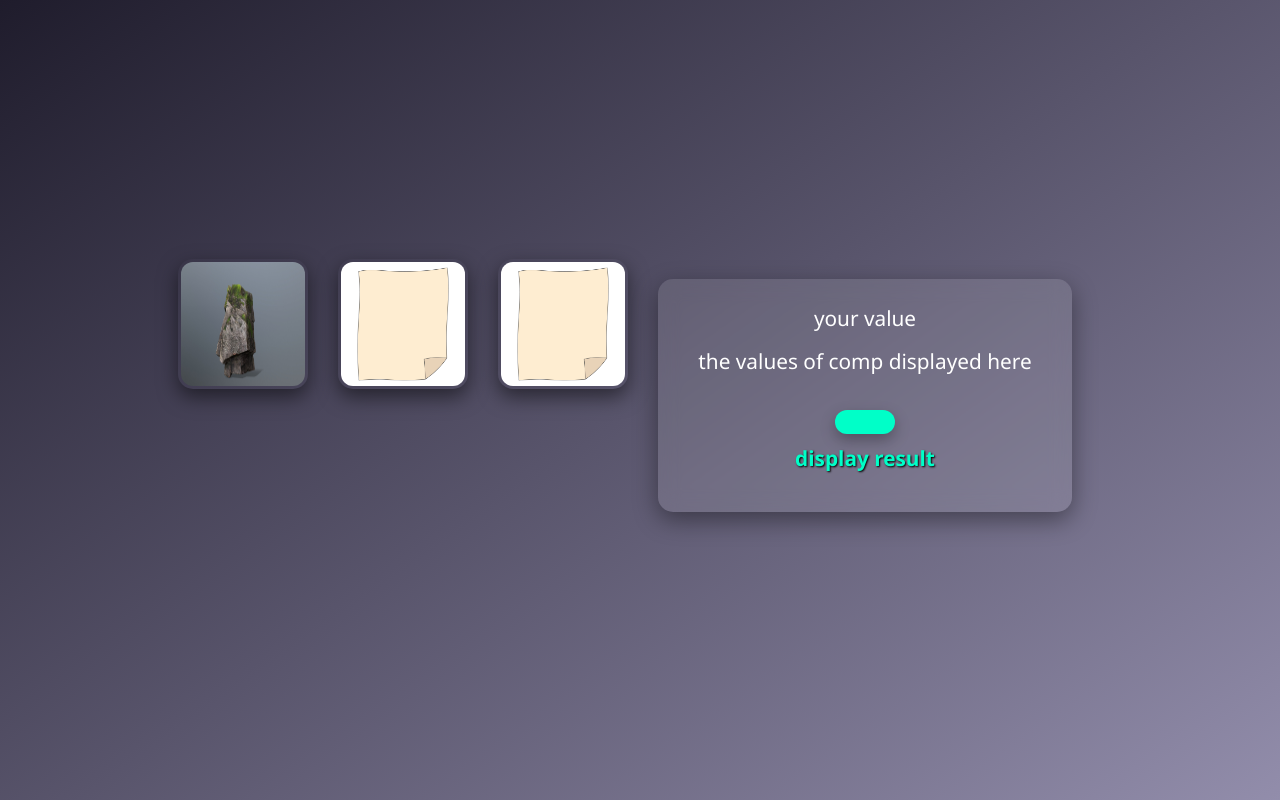
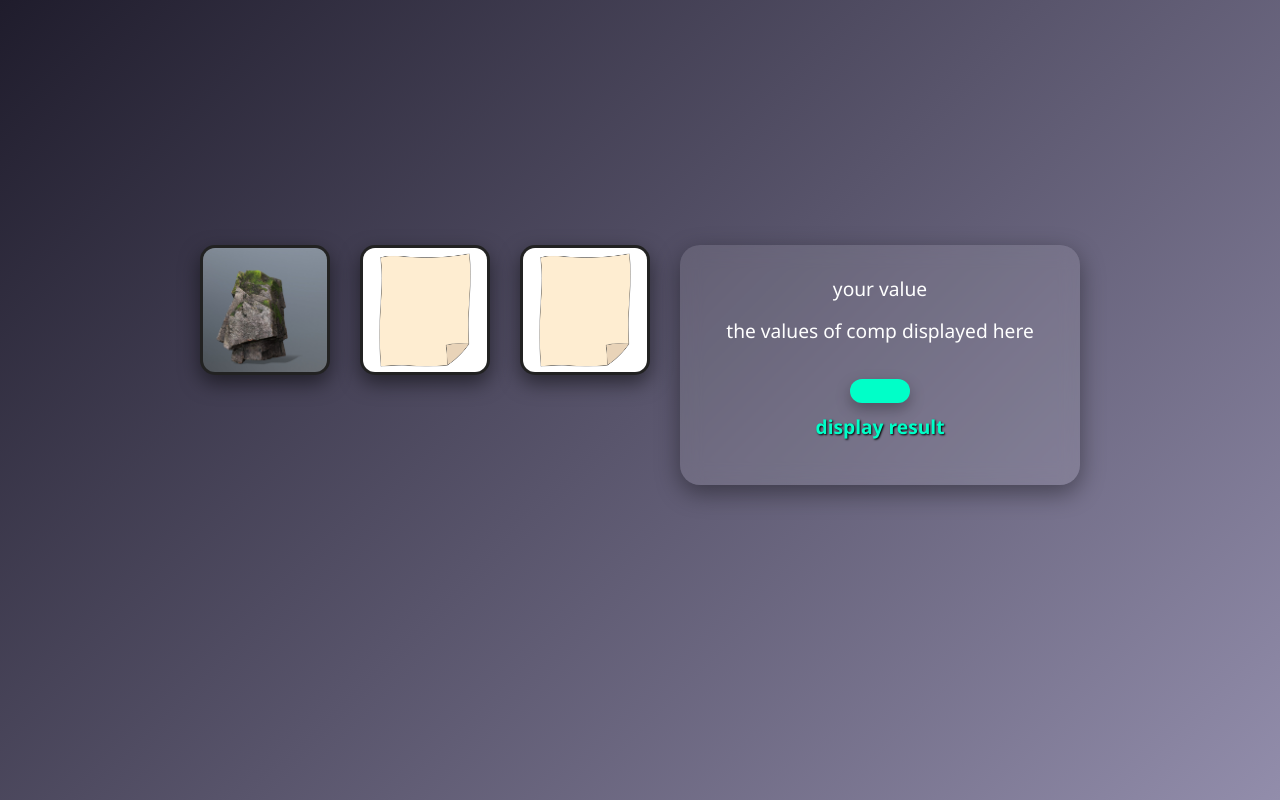
Before and after one commit to snishanth-hub/rock-paper-succors-game, a plain HTML site: page index.html in a window 1280 px wide. Drawn offline with Linux system fonts and the light colour scheme.

Commit message:
Update style.css

```diff
--- a/style.css
+++ b/style.css
@@ -1,4 +1,4 @@
-/* Reset and Base Styles */
+/* 🌐 Reset and Base Styles */
 * {
     margin: 0;
     padding: 0;
@@ -7,61 +7,69 @@
 
 body {
     font-family: 'Segoe UI', Tahoma, Geneva, Verdana, sans-serif;
-    background: linear-gradient(145deg, #1f1c2c, #928dab);
+    background: linear-gradient(135deg, #1f1c2c, #928dab);
     min-height: 100vh;
+    color: #fff;
     display: flex;
     flex-direction: column;
     align-items: center;
     justify-content: center;
-    color: #fff;
     padding: 20px;
 }
 
+/* 🧠 Heading */
 h1 {
     font-size: 3rem;
     margin-bottom: 30px;
     text-shadow: 2px 2px 5px #000;
 }
 
-/* Game Images */
+/* 🪨📄✂️ Game Images Container */
 #images {
     display: flex;
     gap: 30px;
-    margin-bottom: 30px;
+    margin-bottom: 40px;
+    flex-wrap: wrap;
+    justify-content: center;
 }
 
+/* 🎯 Individual Image Styles */
 #images img {
     width: 130px;
     height: 130px;
+    object-fit: cover;
     border-radius: 15px;
     box-shadow: 0 8px 20px rgba(0, 0, 0, 0.5);
     transition: transform 0.3s ease, box-shadow 0.3s ease;
     cursor: pointer;
     border: 3px solid transparent;
+    background-color: #222; /* fallback in case image doesn't load */
 }
 
 #images img:hover {
-    transform: scale(1.15);
+    transform: scale(1.1);
     box-shadow: 0 12px 25px rgba(255, 255, 255, 0.3);
     border-color: #00ffc8;
 }
 
-/* Results Display */
+/* 🧾 Result Display Box */
 #values {
     background: rgba(255, 255, 255, 0.1);
-    padding: 25px 40px;
-    border-radius: 15px;
+    padding: 30px 40px;
+    border-radius: 20px;
     backdrop-filter: blur(10px);
     box-shadow: 0 8px 25px rgba(0, 0, 0, 0.4);
     text-align: center;
-    margin-top: 20px;
+    max-width: 400px;
+    width: 90%;
 }
 
 #values p {
-    font-size: 1.3rem;
+    font-size: 1.2rem;
     margin-bottom: 15px;
 }
 
+/* 🪄 Result Text */
 #display {
     font-size: 2rem;
     font-weight: bold;
@@ -70,7 +78,7 @@ h1 {
     text-shadow: 1px 1px 2px #000;
 }
 
-/* Button */
+/* 🎮 Play Button */
 #btn1 {
     padding: 12px 30px;
     font-size: 1.2rem;
@@ -90,7 +98,7 @@ h1 {
     box-shadow: 0 10px 20px rgba(0, 0, 0, 0.5);
 }
 
-/* Responsive */
+/* 🧍 Responsive for Mobile */
 @media (max-width: 768px) {
     #images {
         flex-direction: column;
@@ -105,4 +113,12 @@ h1 {
     #btn1 {
         width: 100%;
     }
+
+    h1 {
+        font-size: 2rem;
+    }
+
+    #display {
+        font-size: 1.5rem;
+    }
 }
```
